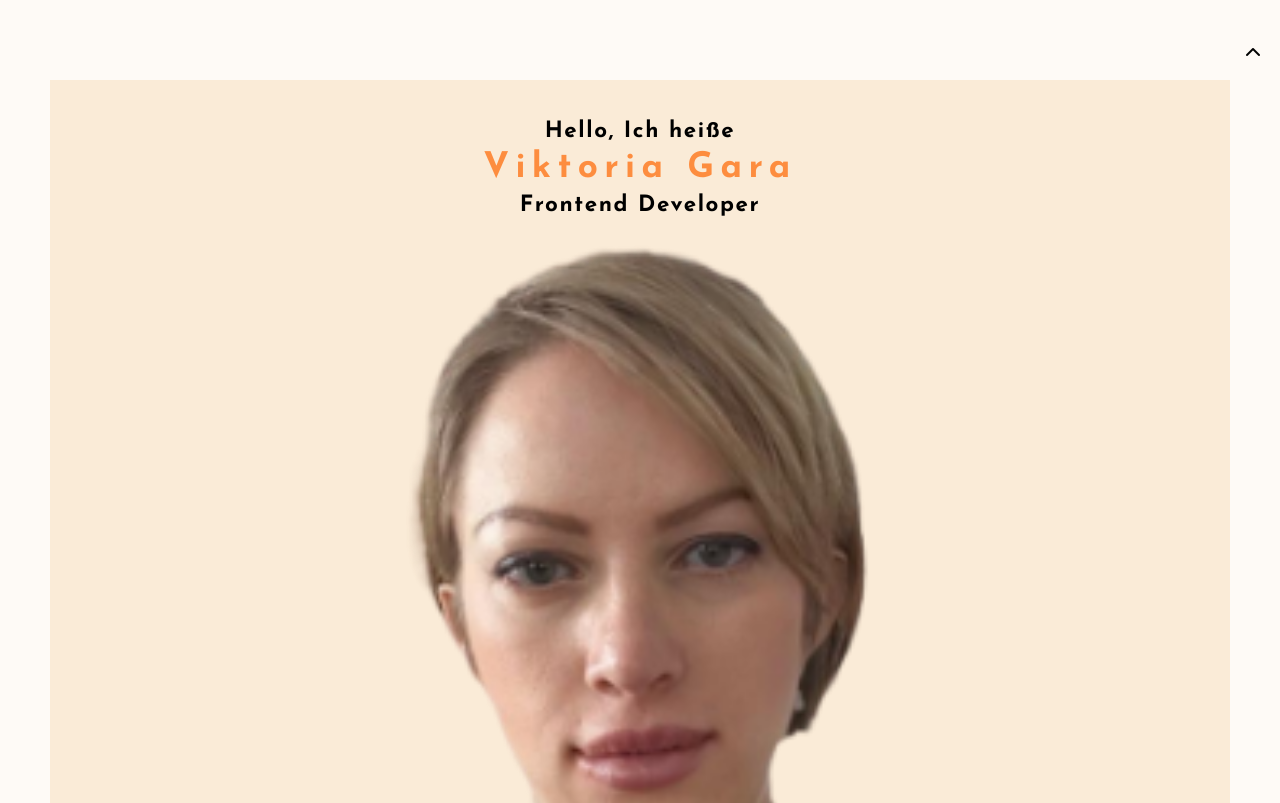
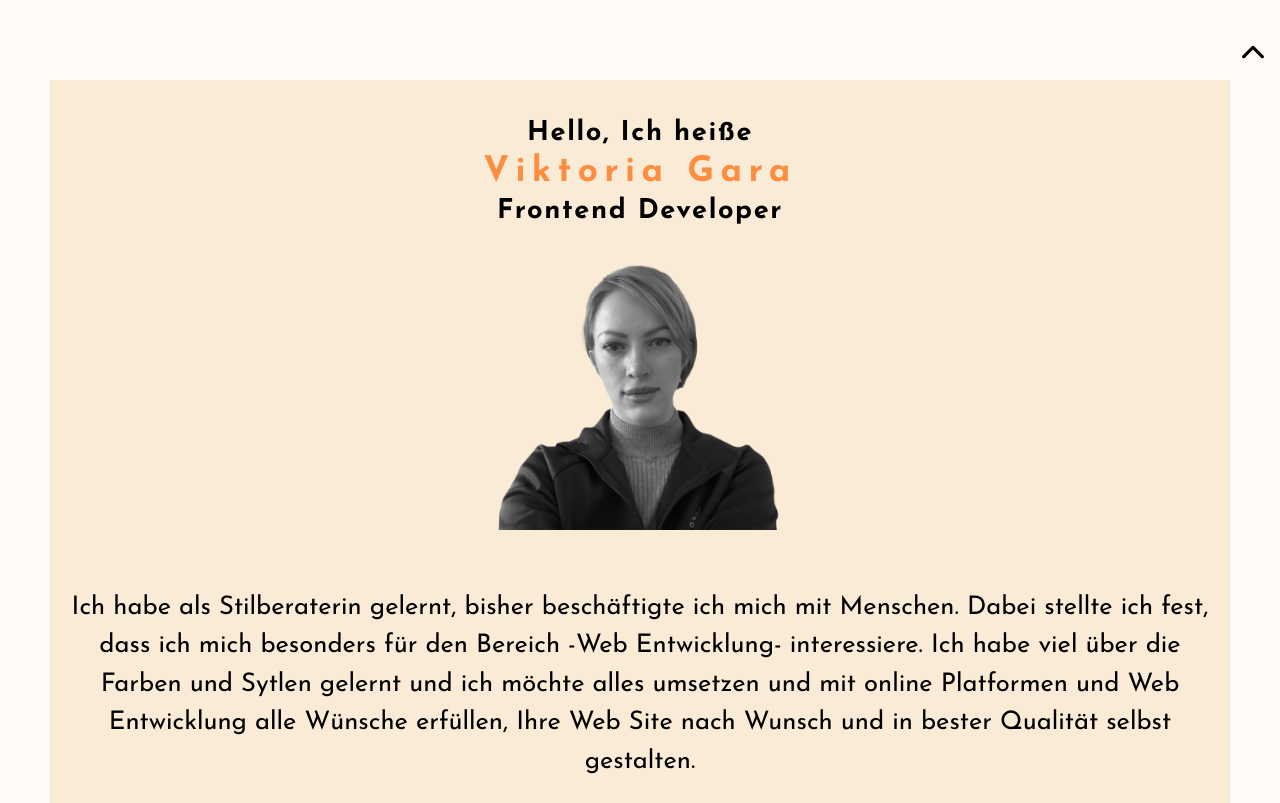
Before and after one commit to viktoria-gara/viktoria-gara.github.io, a plain HTML site: page index.html in a window 1280 px wide. Shown: the part 720-1523 px from the top of the page. Drawn offline with Linux system fonts and the light colour scheme.

Commit message:
css files fertig gestellt

```diff
--- a/assets/base.css
+++ b/assets/base.css
@@ -15,6 +15,7 @@
     box-sizing: border-box;
     text-decoration: none;
     list-style: none;
+    user-select: none;
 }
 
 img {
--- a/assets/fooldal.css
+++ b/assets/fooldal.css
@@ -12,6 +12,7 @@
 
 
 .fooldal-kontener {
+    padding: 5px;
     text-align: center;
     letter-spacing: 0.2rem;
     font-family: 'Domine', serif;
--- a/assets/footer.css
+++ b/assets/footer.css
@@ -38,6 +38,19 @@ footer {
     color: var(--orange);
 }
 
+
+.footer-elemek a{
+    color: var(--orange);
+    position: relative;
+    margin: 5px;
+    padding: 5px;
+    line-height: 2rem;
+}
+
+a:hover {
+    color: var(--black);
+}
+
 @media screen and (min-width: 576px) {
     .footer-vissza {
         visibility: visible;
--- a/assets/portfolio.css
+++ b/assets/portfolio.css
@@ -3,7 +3,16 @@
     background-color: var(--drap);
 }
 
+i {
+    font-size: 25px;
+}
+
+h3 {
+    font-size: 25px;
+}
+
 .portfolio-kontener {
+    padding: 0 10px;
     display: flex;
     flex-direction: column;
     justify-content: center;
--- a/assets/rolam.css
+++ b/assets/rolam.css
@@ -8,11 +8,10 @@
 
 
 
-.rolam-technologiak__kep {
-    width: 75vw;
-    margin: 0 0 0 10vw;
+.rolam-tartalom__kep {
+    width: 100vw;
     filter: grayscale(100%);
-
+    max-width: 300px;
 }
 
 .rolam-technologiak__lista {
@@ -24,6 +23,7 @@
 
 .rolam-technologiak__elem {
     margin: 1rem 0;
+    text-shadow: 1px 1px var(--black);
 }
 
 .rolam-technologiak__cim {
@@ -48,7 +48,6 @@
     font-weight: 700;
     letter-spacing: 0.1rem;
     min-width: 180px;
-
 }
 
 .rolam-tartalom__gomb:hover {
@@ -57,9 +56,11 @@
 }
 
 .rolam-tartalom__szoveg {
-    font-size: 1.2rem;
+    text-align: start;
+    font-size: 1.5rem;
     padding: 1.2rem;
     margin-top: 5vh;
+    line-height: 150%;
 }
 
 .rolam-tartalom__udv {
@@ -103,20 +104,35 @@
         padding: 0 50px;
     }
 
+    .rolam-tartalom__szoveg {
+        text-align: center;
+    }
+
+    .rolam-kontener {
+        display: flex;
+        flex-direction: column-reverse;
+        background: var(--beige);
+        flex-wrap: wrap;
+    }
+
+    .rolam-tartalom__kep {
+        display: block;
+        margin: 2rem auto;
+        border-radius: 5px;
+        max-width: 18.75rem;
+        width: 20rem;
+    }
+
 }
 
 @media screen and (min-width: 768px) {
+
     .rolam-technologiak__cim {
         font-size: 1.6rem;
     }
 
     .rolam-technologiak__elem {
         font-size: 1.4rem;
-    }
-
-
-    .rolam-technologiak__kep {
-        width: 60vw;
     }
 
     .rolam-tartalom__szoveg {
@@ -128,15 +144,10 @@
     }
 
     .rolam-tartalom__udv {
-        font-size: 1.4rem;
+        font-size: 1.7rem;
     }
 
     .rolam-tartalom__gomb {
         font-size: 1.4rem;
     }
 }
-
-@media screen and (min-width: 992px) {
-
-
-}
```
